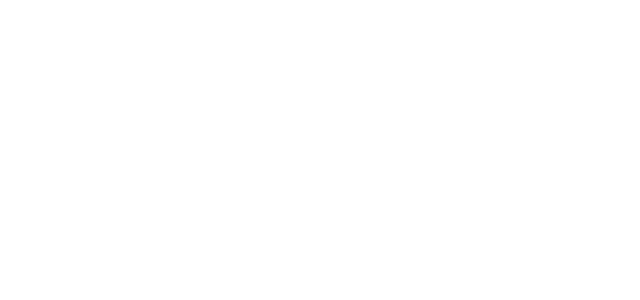
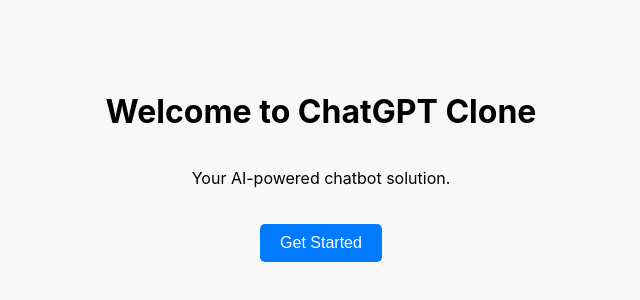
Before and after one commit to rochisna/Llm, a React (Create React App) app in the folder chatbot/: page / in a window 1280 px wide. Before the commit this address had no page. Shown: the part 234-534 px from the top of the page, without its empty margins (319-959 px from the left). Built offline with nearby package versions, Linux system fonts and the light colour scheme.

Commit message:
Added Landing Page

```diff
--- a/chatbot/src/App.js
+++ b/chatbot/src/App.js
@@ -4,6 +4,7 @@
   Routes,
   Route,
 } from "react-router-dom";
+import LandingPage from './Screens/LandingPage';
 import Chat from './Screens/Chat';
 import Login from './Screens/Login';
 import SignUp from './Screens/SignUp';
@@ -13,6 +14,7 @@
     <Router>
       <div>
         <Routes>
+          <Route exact path="/" element={<LandingPage />} />
           <Route exact path="/login" element={<Login />} />
           <Route exact path="/signup" element={<SignUp />} />
           <Route exact path="/chat" element={<Chat />} />
--- /dev/null
+++ b/chatbot/src/CSS/LandingPage.css
@@ -0,0 +1,24 @@
+.landing-page {
+    display: flex;
+    flex-direction: column;
+    justify-content: center;
+    align-items: center;
+    height: 100vh;
+    background-color: #f8f8f8;
+    text-align: center;
+}
+
+.get-started-button {
+    margin-top: 20px;
+    padding: 10px 20px;
+    font-size: 1rem;
+    background-color: #007bff;
+    color: white;
+    border: none;
+    border-radius: 5px;
+    cursor: pointer;
+}
+
+.get-started-button:hover {
+    background-color: #0056b3;
+}
--- /dev/null
+++ b/chatbot/src/Screens/LandingPage.js
@@ -0,0 +1,14 @@
+import React from "react";
+import "../CSS/LandingPage.css";
+
+function LandingPage() {
+  return (
+    <div className="landing-page">
+      <h1>Welcome to ChatGPT Clone</h1>
+      <p>Your AI-powered chatbot solution.</p>
+      <button className="get-started-button">Get Started</button>
+    </div>
+  );
+}
+
+export default LandingPage;
--- a/chatbot/src/components/LandingNavbar.js
+++ b/chatbot/src/components/LandingNavbar.js
@@ -1,6 +1,6 @@
 import React from "react";
 import { Link } from "react-router-dom";
-import "../css/LandingNavbar.css";
+import "../CSS/LandingNavbar.css";
 
 function LandingNavbar() {
   return (
```
